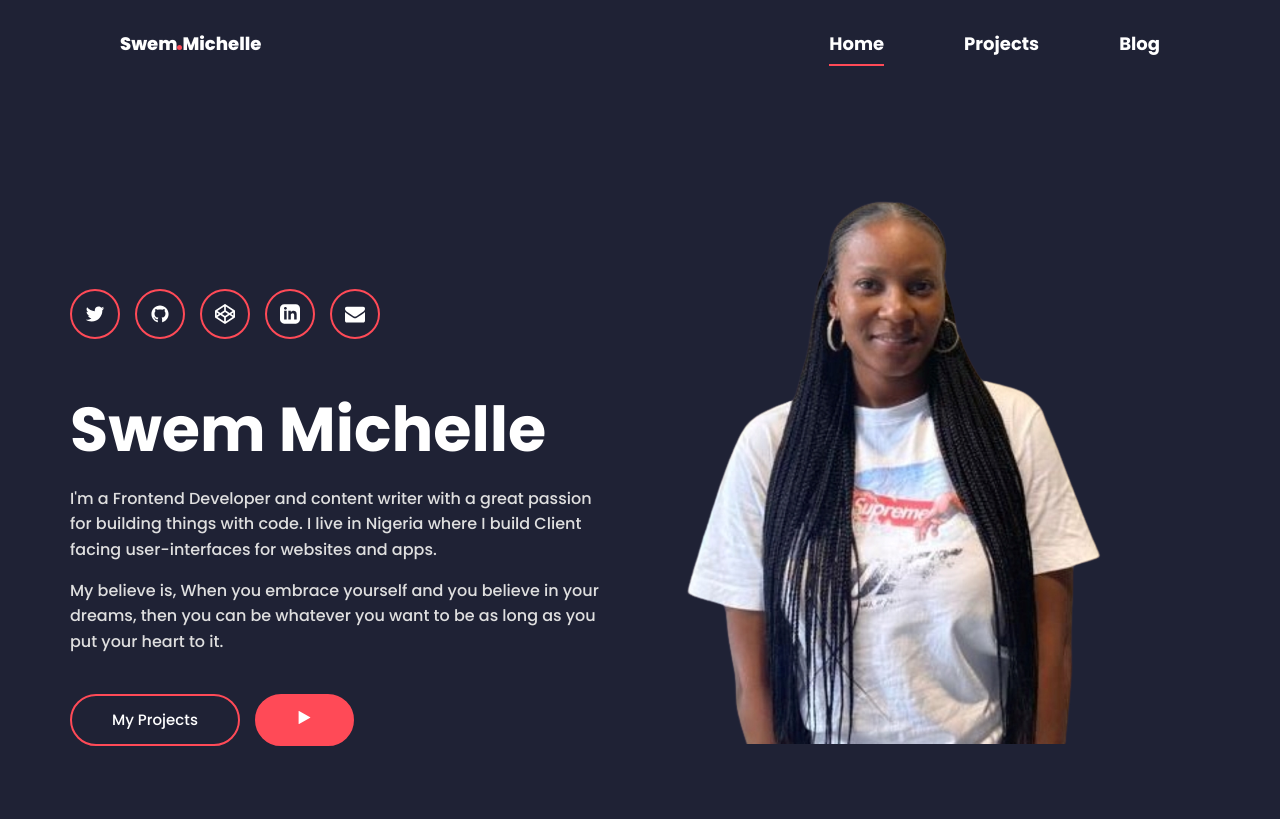
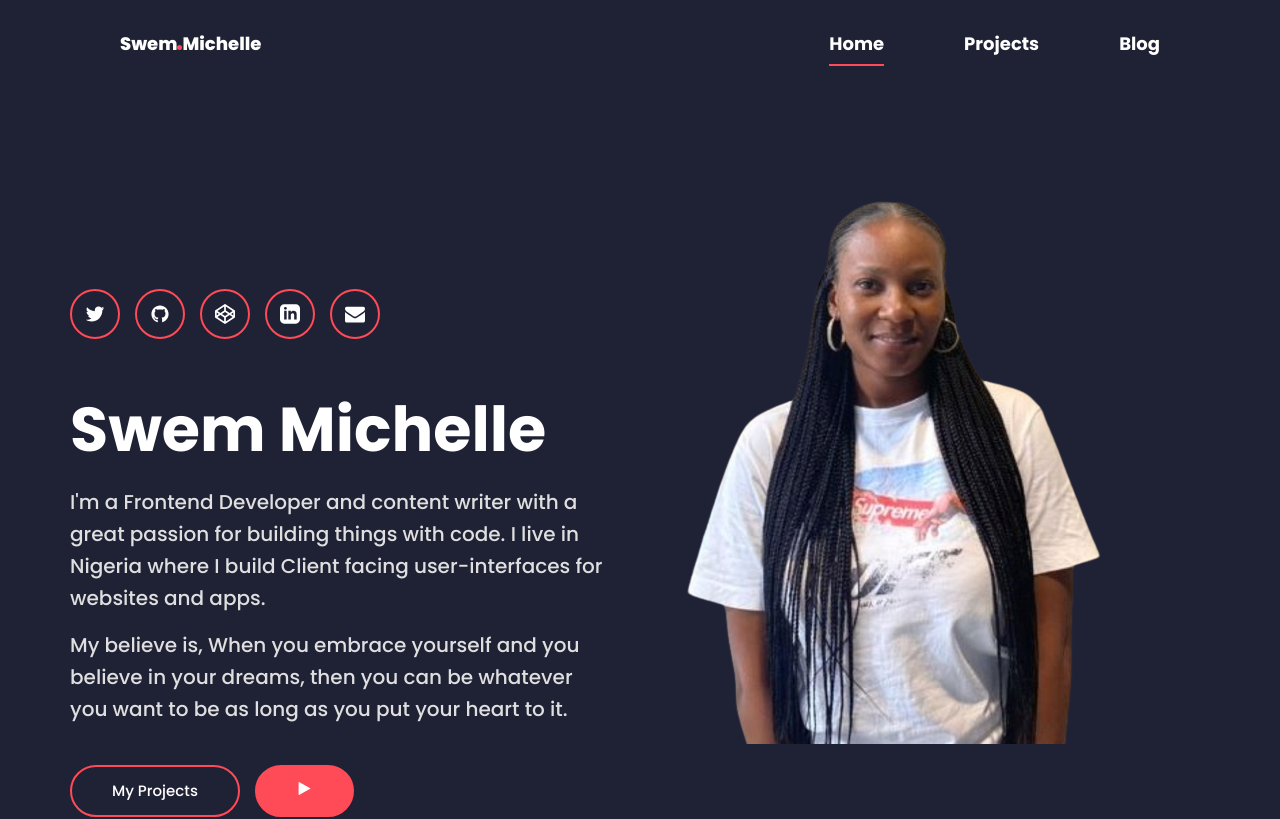
Before and after one commit to michelleswem/michelle-swem-portflio, a Next.js app: page / in a window 1280 px wide. Shown: the top 819 px of the page. Built offline with nearby package versions, Linux system fonts and the light colour scheme.

Commit message:
Add fontsize for about me component

```diff
--- a/components/home/about/About.module.scss
+++ b/components/home/about/About.module.scss
@@ -4,7 +4,7 @@
 @import '../../../sass/abstracts/variables';
 
 .about-me {
-  font-size: 1.6rem;
+  font-size: 2rem;
   color: $color-grey;
   &:not(:last-of-type) {
     margin-bottom: 1.5rem;
```
